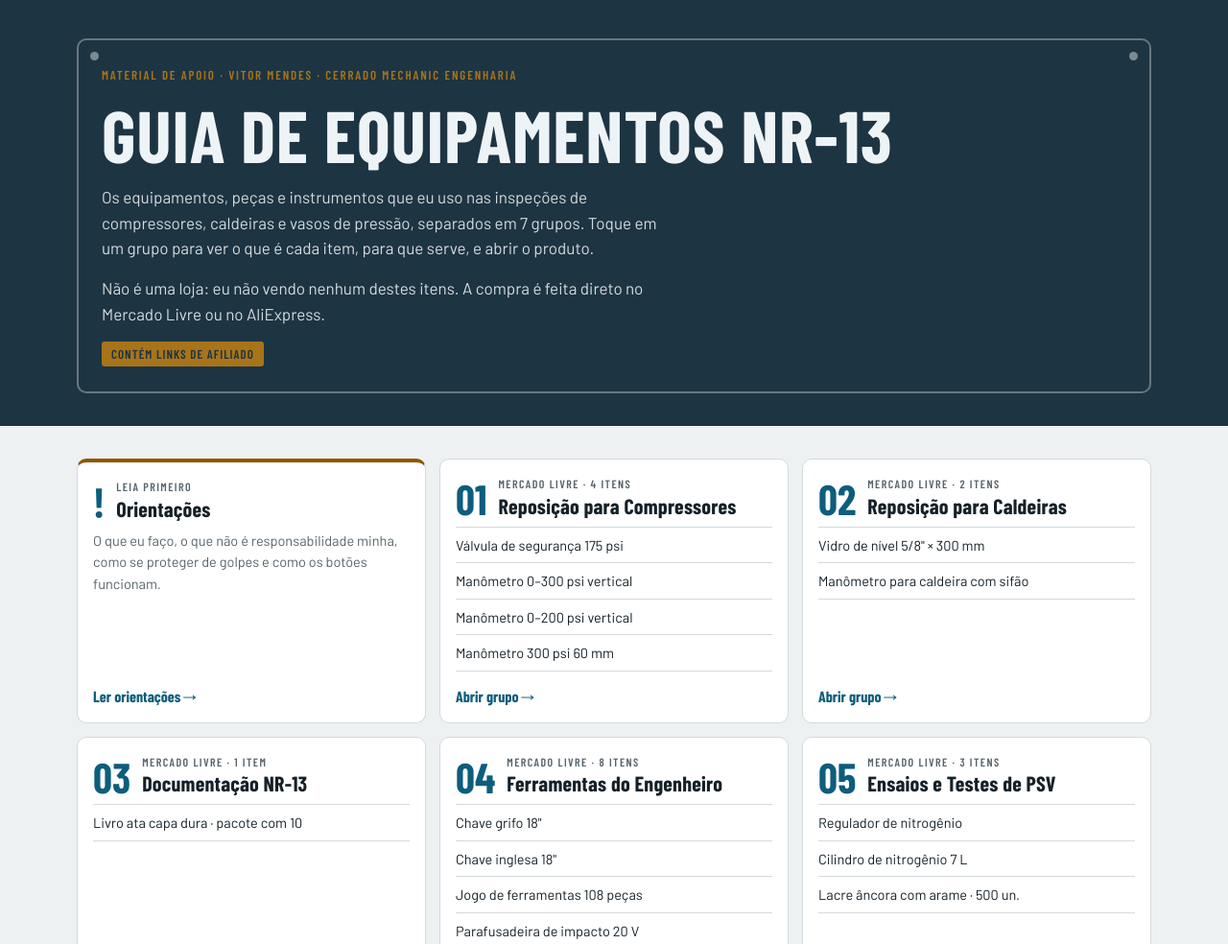
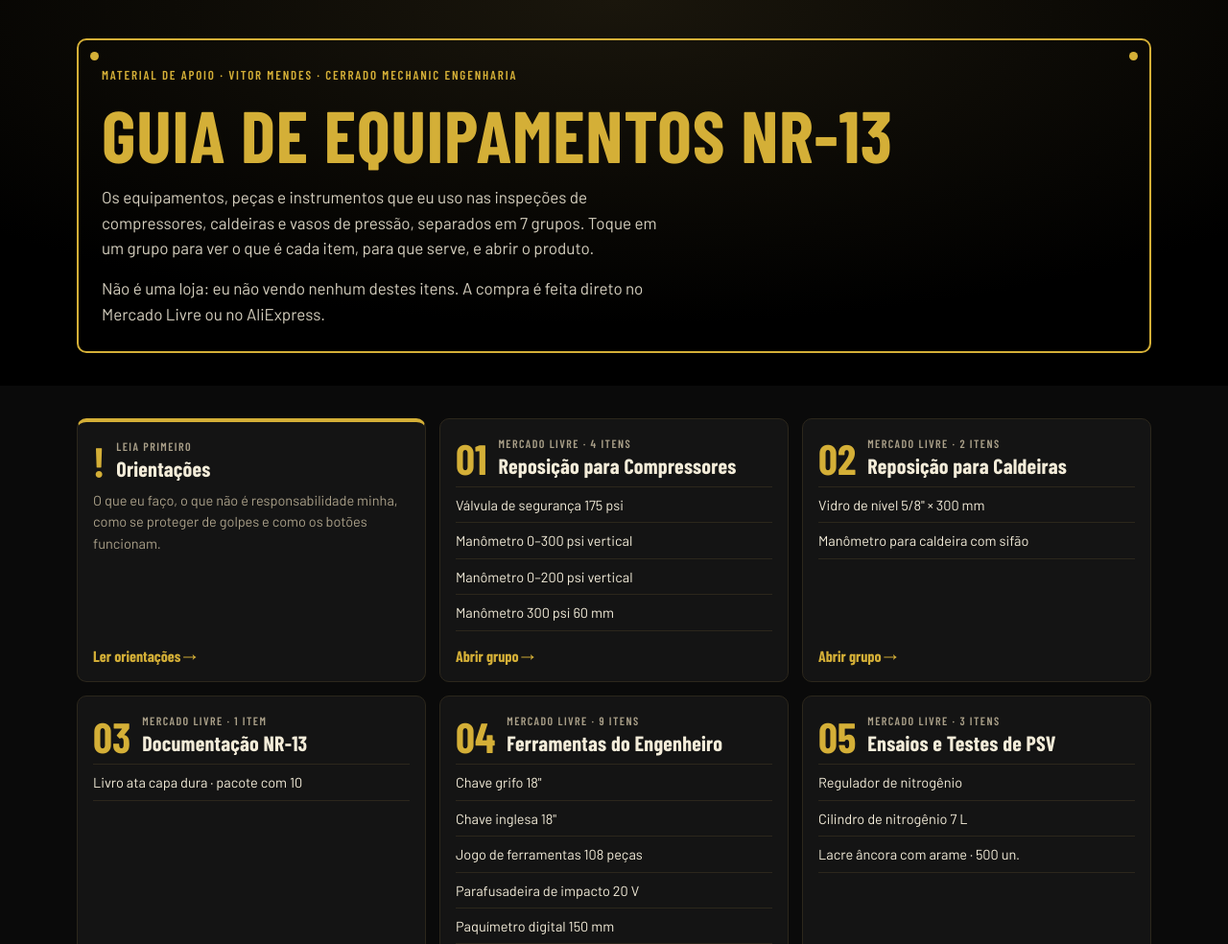
Before and after one commit to vittormendes94-source/guia-nr13, a plain HTML site: page index.html in a window 1280 px wide. Shown: the top 984 px of the page at 96% size. Drawn offline with nearby package versions, Linux system fonts and the light colour scheme; a web font is replaced by a local one.

Commit message:
Tema preto e dourado, maleta sem link, remove selo de afiliado do topo
Co-Authored-By: Claude Opus 5.5 <noreply@anthropic.com>

```diff
--- a/index.html
+++ b/index.html
@@ -3,7 +3,7 @@
 <meta property="og:title" content="Guia de Equipamentos NR-13">
 <meta property="og:description" content="Os equipamentos que o Eng. Vitor Mendes usa nas inspeções NR-13: o que é, para que serve e onde encontrar.">
 <meta property="og:type" content="website">
-<meta name="theme-color" content="#1d3442">
+<meta name="theme-color" content="#000000">
 <style>:root{padding-top:env(safe-area-inset-top,0px);padding-bottom:env(safe-area-inset-bottom,0px)}body{margin:0}img{max-width:100%}[hidden]{display:none!important}</style>
 <title>Guia de Equipamentos NR-13</title>
 <meta name="description" content="Guia de apoio com os equipamentos, peças e instrumentos usados em inspeções NR-13, explicados por Vitor Mendes.">
@@ -12,21 +12,14 @@
 <style>
 /* Layout: placa de identificação de vaso no topo, faixa de kits, fichas de produto com "o que é / para que serve", rodapé com aviso legal */
 :root{
-  --bg:#eef1f2; --panel:#ffffff; --ink:#152129; --muted:#56646d; --line:#d3dade;
-  --steel:#1d3442; --steel-ink:#eef3f5; --accent:#0d5d7d; --accent-ink:#ffffff; --brass:#a8741a; --brass-bg:#f6ecd8;
-  --ok:#1f7a45; --ok-bg:#e3f2e8; --warn:#8f5600; --warn-bg:#fbefd9; --tag:#e5edf1;
+  --bg:#0a0a0a; --panel:#141414; --ink:#f3ecd9; --muted:#a99f88; --line:#2c271c;
+  --steel:#000000; --steel-ink:#f3ecd9; --accent:#d4af37; --accent-ink:#0a0a0a; --brass:#e6c25a; --brass-bg:#2a2412;
+  --ok:#e6c25a; --ok-bg:#2a2412; --warn:#f0c46a; --warn-bg:#2b2010; --tag:#1f1c15;
   --f-display:"Barlow Condensed","Arial Narrow",Arial,sans-serif;
   --f-body:"Barlow",system-ui,-apple-system,"Segoe UI",sans-serif;
   --f-mono:"IBM Plex Mono",ui-monospace,Consolas,monospace;
+  color-scheme:dark;
 }
-@media (prefers-color-scheme: dark){:root:not([data-theme="light"]){
-  --bg:#0f161b; --panel:#172129; --ink:#e4ebef; --muted:#9caab3; --line:#2a3842;
-  --steel:#0b1217; --steel-ink:#e4ebef; --accent:#55b6dc; --accent-ink:#0a1419; --brass:#e0aa4c; --brass-bg:#33270f;
-  --ok:#72d49d; --ok-bg:#15301f; --warn:#f0b65a; --warn-bg:#382a12; --tag:#203039; color-scheme:dark}}
-:root[data-theme="dark"]{
-  --bg:#0f161b; --panel:#172129; --ink:#e4ebef; --muted:#9caab3; --line:#2a3842;
-  --steel:#0b1217; --steel-ink:#e4ebef; --accent:#55b6dc; --accent-ink:#0a1419; --brass:#e0aa4c; --brass-bg:#33270f;
-  --ok:#72d49d; --ok-bg:#15301f; --warn:#f0b65a; --warn-bg:#382a12; --tag:#203039; color-scheme:dark}
 *{box-sizing:border-box}
 body{background:var(--bg);color:var(--ink);font-family:var(--f-body);font-size:16px;line-height:1.55}
 .gut{padding-left:max(16px,env(safe-area-inset-left,0px));padding-right:max(16px,env(safe-area-inset-right,0px))}
@@ -38,11 +31,12 @@ a:focus-visible,button:focus-visible{outline:2px solid var(--accent);outline-off
 .label{font-family:var(--f-display);font-weight:600;text-transform:uppercase;letter-spacing:.14em;font-size:13px}
 
 /* placa */
-.hero{background:var(--steel);color:var(--steel-ink);padding-block:40px 34px}
-.plate{max-width:1120px;margin:0 auto;border:2px solid color-mix(in srgb,var(--steel-ink) 35%,transparent);border-radius:10px;padding:26px 24px;position:relative;display:grid;gap:16px}
-.plate::before,.plate::after{content:"";position:absolute;top:12px;width:9px;height:9px;border-radius:50%;background:color-mix(in srgb,var(--steel-ink) 45%,transparent)}
+.hero{background:radial-gradient(120% 140% at 50% 0%,#1a160c 0%,#000 60%);color:var(--steel-ink);padding-block:40px 34px}
+.plate{max-width:1120px;margin:0 auto;border:2px solid var(--accent);border-radius:10px;padding:26px 24px;position:relative;display:grid;gap:16px}
+.plate::before,.plate::after{content:"";position:absolute;top:12px;width:9px;height:9px;border-radius:50%;background:var(--accent)}
 .plate::before{left:12px}.plate::after{right:12px}
-.plate .label{color:var(--brass)}
+.plate .label{color:var(--accent)}
+.plate h1{color:var(--accent)}
 .plate h1{font-size:clamp(40px,8vw,76px);font-weight:800;line-height:.95;text-transform:uppercase}
 .plate .sub{max-width:62ch;font-size:17px;opacity:.88}
 .specs{display:grid;grid-template-columns:repeat(auto-fit,minmax(170px,1fr));gap:1px;background:color-mix(in srgb,var(--steel-ink) 22%,transparent);border-radius:6px;overflow:hidden;margin-top:6px}
@@ -96,7 +90,7 @@ main .inner{display:grid;gap:48px}
 .ref{font-size:13px;color:var(--muted);font-variant-numeric:tabular-nums}
 .ref b{font-family:var(--f-display);font-size:19px;color:var(--ink);font-weight:700}
 
-.soft{background:var(--steel);color:var(--steel-ink);border-radius:10px;padding:26px 24px;display:grid;gap:10px}
+.soft{border:1px solid var(--accent);background:#000;color:var(--steel-ink);border-radius:10px;padding:26px 24px;display:grid;gap:10px}
 .soft .label{color:var(--brass)}
 .soft h2{font-size:clamp(26px,4vw,34px)}
 .soft p{max-width:64ch;opacity:.9}
@@ -115,7 +109,7 @@ footer strong{color:var(--ink)}
 @media (prefers-reduced-motion:reduce){*{transition:none!important;scroll-behavior:auto!important}}
 html{scroll-behavior:smooth}
 
-.topbar{background:var(--steel);color:var(--steel-ink);padding-block:12px}
+.topbar{background:#000;color:var(--accent);border-bottom:1px solid var(--line);padding-block:12px}
 .topbar .inner{display:flex;justify-content:space-between;align-items:center;gap:12px;flex-wrap:wrap}
 .topbar b{font-family:var(--f-display);font-size:20px;letter-spacing:.02em;text-transform:uppercase}
 .topbar .publi{font-size:11.5px}
@@ -133,9 +127,9 @@ html{scroll-behavior:smooth}
 .tile li span{min-width:0}
 .tile li em{font-style:normal;font-family:var(--f-display);font-weight:600;font-size:11px;letter-spacing:.08em;text-transform:uppercase;color:var(--muted);white-space:nowrap;align-self:center}
 .tile .go{margin-top:auto;padding-top:4px;font-family:var(--f-display);font-weight:700;font-size:16px;color:var(--accent)}
-.tile.o{border-top:4px solid var(--warn)}
+.tile.o{border-top:4px solid var(--accent)}
 .tile.o p{font-size:14.5px;color:var(--muted)}
-.tile.sw{background:var(--steel);color:var(--steel-ink);border-color:var(--steel)}
+.tile.sw{background:#000;color:var(--steel-ink);border-color:var(--accent)}
 .tile.sw .tm,.tile.sw .go,.tile.sw .tn{color:var(--brass)} .tile.sw p{font-size:14.5px;opacity:.85}
 .pager{display:flex;justify-content:space-between;gap:12px;flex-wrap:wrap;border-top:1px solid var(--line);padding-top:16px}
 .pager a{font-family:var(--f-display);font-weight:600;font-size:16px;text-decoration:none;color:var(--accent)}
@@ -151,7 +145,7 @@ nav.kits a[aria-current="page"]{background:var(--accent);color:var(--accent-ink)
     <h1>Guia de Equipamentos NR-13</h1>
     <p class="sub">Os equipamentos, peças e instrumentos que eu uso nas inspeções de compressores, caldeiras e vasos de pressão, separados em 7 grupos. Toque em um grupo para ver o que é cada item, para que serve, e abrir o produto.</p>
     <p class="sub">Não é uma loja: eu não vendo nenhum destes itens. A compra é feita direto no Mercado Livre ou no AliExpress.</p>
-    <span class="publi">Contém links de afiliado</span>
+
   </div>
 </header>
 <main class="gut"><div class="inner">
@@ -160,7 +154,7 @@ nav.kits a[aria-current="page"]{background:var(--accent);color:var(--accent-ink)
 </div>
 
 <div id="v-page" hidden>
-<div class="topbar gut"><div class="inner"><b>Guia de Equipamentos NR-13</b><span class="publi">Contém links de afiliado</span></div></div>
+<div class="topbar gut"><div class="inner"><b>Guia de Equipamentos NR-13</b><span></span></div></div>
 <nav class="kits gut" aria-label="Grupos"><div class="inner" id="nav"></div></nav>
 <main class="gut"><div class="inner" id="page"></div></main>
 </div>
@@ -238,7 +232,8 @@ it:[
 ["Paquímetro digital 150 mm","NYBC","Paquímetro de leitura digital.","Conferência dimensional rápida de diâmetros e roscas.","57,90",["campo"],"Sem certificado de calibração: não serve como medição rastreável sem calibrar.","https://meli.la/1dArifq"],
 ["Lanterna LED recarregável","Popsy · USB-C · zoom","Lanterna LED com zoom.","Iluminar casa de máquinas, interior de equipamentos e plaquetas.","59,90",["campo"],"","https://meli.la/2ba3ogS"],
 ["Trena 10 m com trava","Fita metálica 22 mm","Trena de bolso.","Medir dimensões gerais e distâncias de instalação.","24,81",["campo"],"","https://meli.la/2iANtR4"],
-["Bolsa organizadora 14 bolsos","Livingbasics · Oxford 1680D","Bolsa de lona reforçada.","Levar ferramentas e instrumentos organizados para o campo.","149,31",["campo"],"","https://meli.la/1fnsz1T"]]},
+["Bolsa organizadora 14 bolsos","Livingbasics · Oxford 1680D","Bolsa de lona reforçada.","Levar ferramentas e instrumentos organizados para o campo.","149,31",["campo"],"","https://meli.la/1fnsz1T"],
+["Maleta de equipamentos","Sem link de compra","Maleta onde levo meus instrumentos para as inspeções.","Transportar e proteger os equipamentos em campo.","",["campo"],"",""]]},
 {n:"05",id:"psv",t:"Ensaios e Testes de PSV",mk:"Mercado Livre",list:"https://meli.la/2wZGGLj",d:"Itens que uso na bancada com nitrogênio. Nenhum conjunto serve para todo ensaio: confira pressões, conexões, documentação e segurança.",
 it:[
 ["Regulador de nitrogênio","MONWO · alta 4500 / baixa 1000 psi","Regulador de estágio simples com dois manômetros.","Controlar a pressão do cilindro de N₂ para pressurizar a PSV.","295,00",["ja","campo"],"Saída até 1000 psi (≈ 69 bar): não atende válvulas ajustadas acima disso. Confira a rosca de entrada com o cilindro.","https://meli.la/14DtG98"],
@@ -277,7 +272,7 @@ function card(k,i,idx){
     <div class="qa"><p><i>O que é</i>${esc(oque)}</p><p><i>Para que serve</i>${esc(uso)}</p></div>
     ${pick?`<p class="pick"><b>Ao comprar:</b> ${esc(pick)}</p>`:""}
     ${care?`<p class="care"><b>Atenção:</b> ${esc(care)}</p>`:""}
-    ${btn?`<div class="foot"><p class="ref">${where}</p>${btn}</div>`:""}
+    ${btn?`<div class="foot"><p class="ref">${where}</p>${btn}</div>`:`<div class="foot"><p class="ref">Sem link de compra · item de referência</p></div>`}
   </article>`;
 }
 const ORDER=["orientacoes",...KITS.map(k=>k.id),"software"];
```
